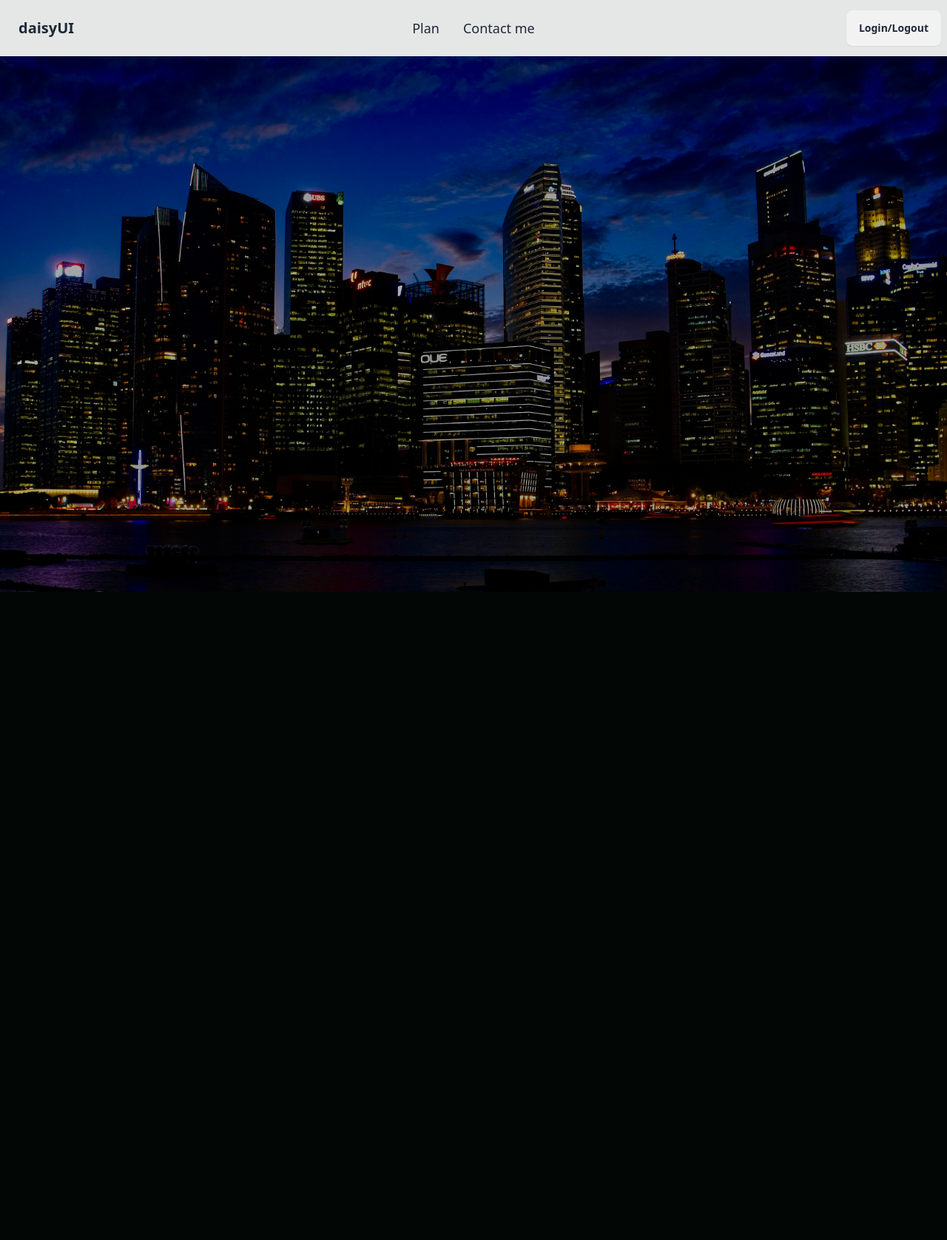
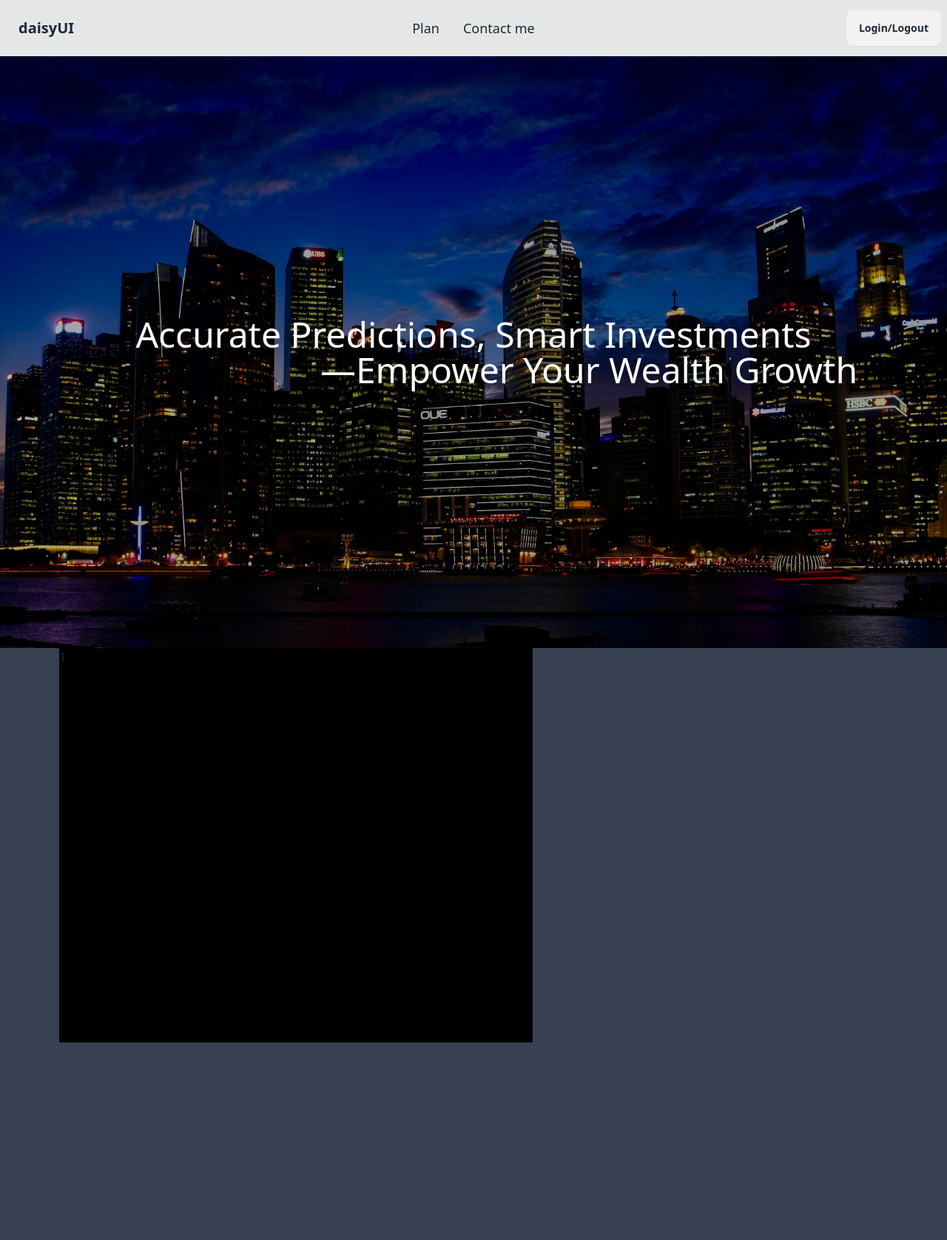
Before and after one commit to EricLi0473/CSCI321, a Flask app: template templates/system/officialWeb.html in a window 1280 px wide. Shown: the whole page at 74% size. Before the commit the page ends 800 px from the top, so only its background shows below. Run offline with Flask 3, Linux system fonts and the light colour scheme; the template is opened without the code that fills it, so the values that code supplies are empty; some libraries are stand-ins or nearby versions.

```diff
--- a/app.py
+++ b/app.py
@@ -25,6 +25,10 @@ def login():
         return jsonify({'success':True})
     except Exception as e:
         return jsonify({'success':False,'error':str(e)})
+
+@app.route('/',methods=['GET'])
+def officialWeb():
+    return render_template("system/officialWeb.html")
 
 @app.route('/redirectToUserPage',methods=['GET'])
 def redirectToUserPage():
--- a/templates/system/officialWeb.html
+++ b/templates/system/officialWeb.html
@@ -41,18 +41,33 @@
   </div>
 </div>
 </header>
+
 <style>
-  body,html{
-    height:100%;
-    margin:0;
-  }
-  body{
-    background: url("static/resource/bck_city.jpg") no-repeat center center fixed;
-    background-size:cover;
-    justify-content: center;
-    align-items: center;
-  }
+    .background-1 {
+      background: url("static/resource/bck_city.jpg") no-repeat center center fixed;
+      background-size: cover;
+      height: 100vh;
+      display: flex;
+      justify-content: center;
+      align-items: center;
+      text-align: center;
+    }
+
 </style>
 
+<div class=" place-items-center bg-transparent text-5xl text-white top-1/3 background-1">
+    Accurate Predictions, Smart Investments<br>
+    &nbsp;&nbsp;&nbsp;&nbsp;&nbsp;&nbsp;&nbsp;
+    &nbsp;&nbsp;&nbsp;&nbsp;&nbsp;&nbsp;&nbsp;
+  &nbsp;&nbsp;&nbsp;&nbsp;&nbsp;&nbsp;&nbsp;&nbsp;
+  —Empower Your Wealth Growth
+</div>
+
+
+<div class="h-dvh bg-gray-700">
+  <div class="bg-black w-1/2 absolute left-20  h-2/3">
+      1
+  </div>
+</div>
 </body>
 </html>
```
